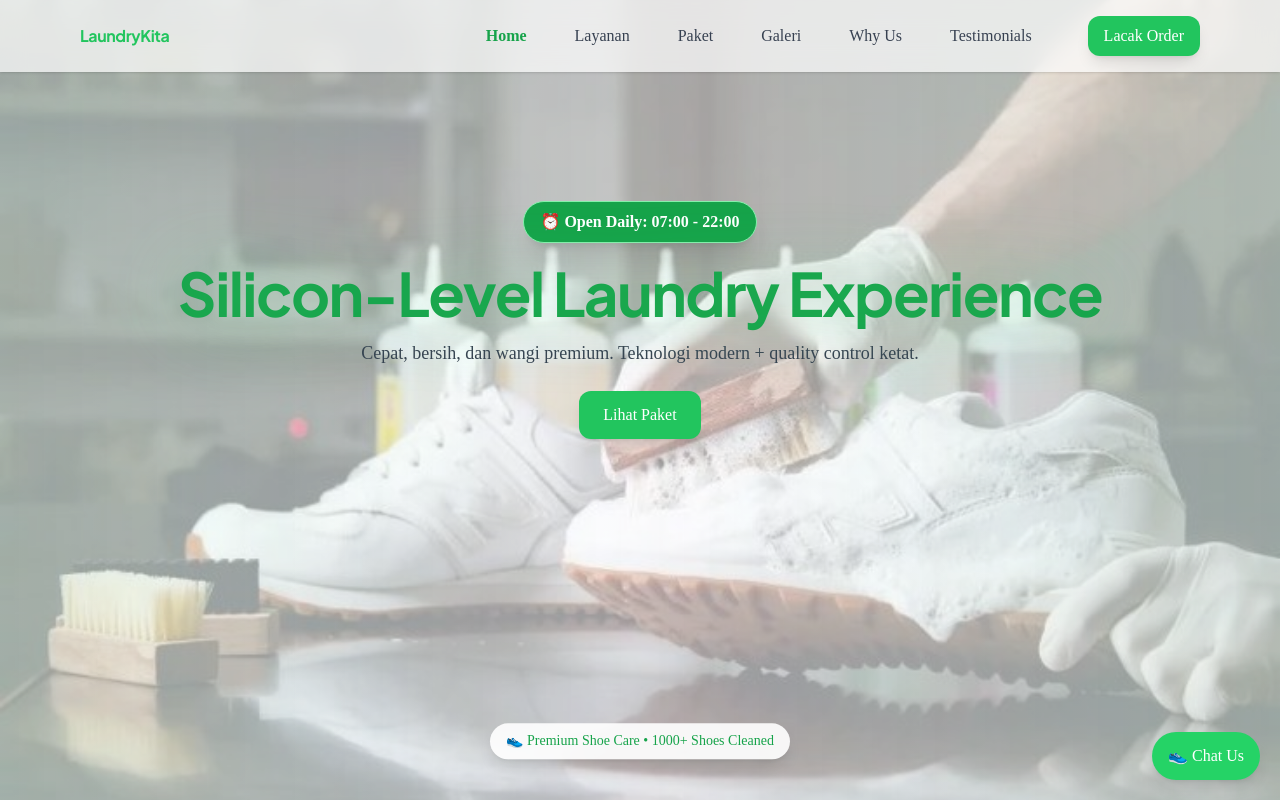
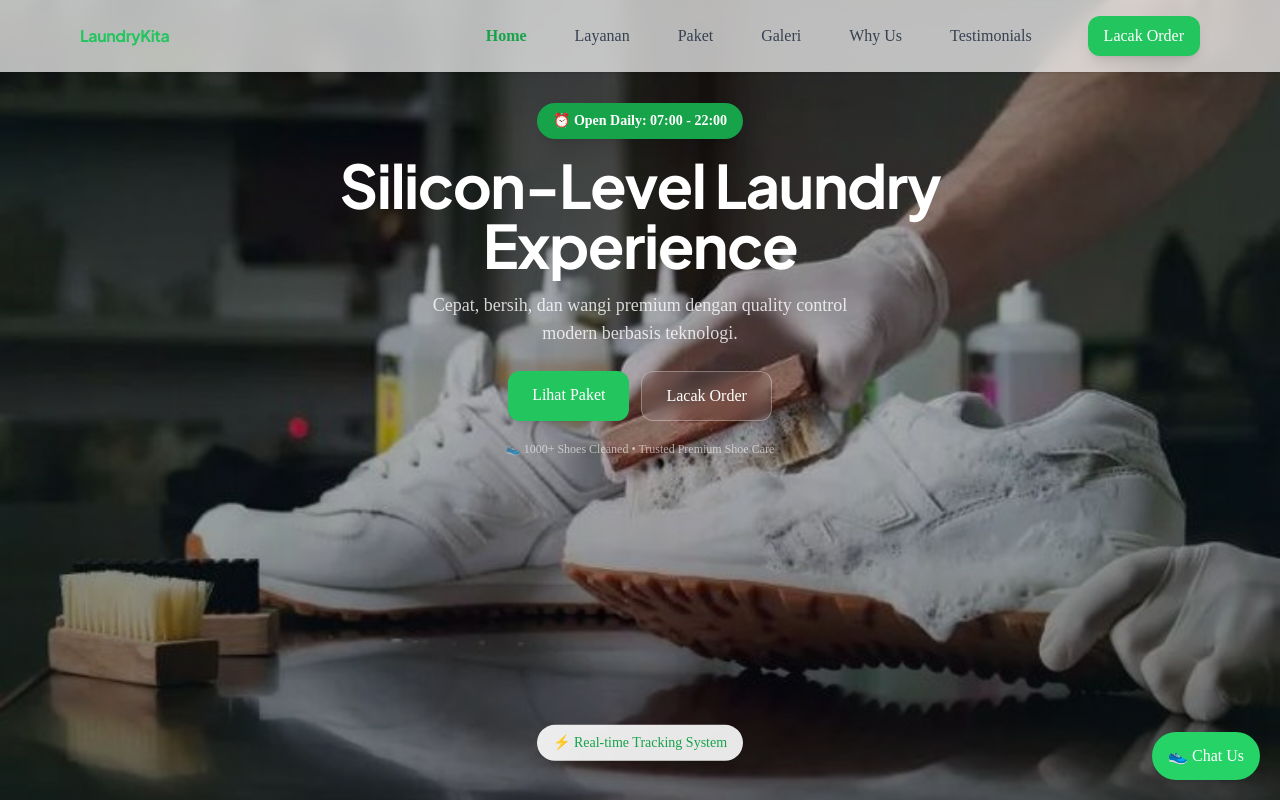
Before and after one commit to trinojusufh/laundryapp, a Next.js app: page / in a window 1280 px wide. Shown: the top 800 px of the page. Built offline with nearby package versions, Linux system fonts and the light colour scheme.

Commit message:
laundry app

```diff
--- a/pages/index.js
+++ b/pages/index.js
@@ -85,7 +85,10 @@ export default function Home() {
             <a href="#testimonials" className={navLink("testimonials")}>
               Testimonials
             </a>
-            <Link href="/tracking" className="ml-4 px-4 py-2 bg-green-500 text-white rounded-xl shadow-lg hover:bg-green-600 transition">
+            <Link
+              href="/tracking"
+              className="ml-4 px-4 py-2 bg-green-500 text-white rounded-xl shadow-lg hover:bg-green-600 transition"
+            >
               Lacak Order
             </Link>
           </div>
@@ -104,7 +107,7 @@ export default function Home() {
       className="fixed inset-0 bg-black/40 backdrop-blur-sm z-40"
     />
 
-            {/* Menu */}
+    {/* MENU PANEL */}
     <motion.div
       initial={{ opacity: 0, y: -20 }}
       animate={{ opacity: 1, y: 0 }}
@@ -115,178 +118,209 @@ export default function Home() {
     >
       <div
         className="
-          w-[90%] max-w-md
+          w-[92%] max-w-md
           bg-white/95 backdrop-blur-xl
           rounded-2xl shadow-2xl
-          p-6 space-y-4
+          overflow-hidden
         "
       >
+
+        {/* ===== MENU LIST ===== */}
+        <div className="flex flex-col">
+
           <a
             onClick={() => setOpen(false)}
             href="#home"
-                  className={navLink("home")}
+            className="px-5 py-4 border-b text-gray-700 hover:bg-green-50 transition"
           >
             Home
           </a>
+
           <a
             onClick={() => setOpen(false)}
             href="#services"
-                  className={navLink("services")}
+            className="px-5 py-4 border-b text-gray-700 hover:bg-green-50 transition"
           >
             Layanan
           </a>
+
           <a
             onClick={() => setOpen(false)}
             href="#pricing"
-                  className={navLink("pricing")}
+            className="px-5 py-4 border-b text-gray-700 hover:bg-green-50 transition"
           >
             Paket
           </a>
+
           <a
             onClick={() => setOpen(false)}
             href="#gallery"
-                  className={navLink("gallery")}
+            className="px-5 py-4 border-b text-gray-700 hover:bg-green-50 transition"
           >
             Galeri
           </a>
+
           <a
             onClick={() => setOpen(false)}
             href="#why-us"
-                  className={navLink("why-us")}
+            className="px-5 py-4 border-b text-gray-700 hover:bg-green-50 transition"
           >
             Why Us
           </a>
+
           <a
             onClick={() => setOpen(false)}
             href="#testimonials"
-                  className={navLink("testimonials")}
+            className="px-5 py-4 border-b text-gray-700 hover:bg-green-50 transition"
           >
             Testimonials
           </a>
+
           <Link
             onClick={() => setOpen(false)}
             href="/tracking"
-                  className={navLink("tracking")}
+            className="px-5 py-4 text-green-600 font-semibold hover:bg-green-50 transition"
           >
             Lacak Order
           </Link>
+        </div>
 
-                {/* Divider */}
-                <div className="border-t pt-4" />
-
-                {/* CTA */}
+        {/* ===== CTA SECTION ===== */}
+        <div className="p-4 border-t bg-gray-50">
           <a
             href="https://wa.me/628xxxx"
             className="
               block text-center
               bg-green-500 text-white
               py-3 rounded-xl
-            shadow-lg hover:bg-green-600 transition
+              shadow-md hover:bg-green-600 transition
             "
           >
             Order Sekarang
           </a>
         </div>
+
+      </div>
     </motion.div>
   </>
+
         )}
       </nav>
       {/* Hero */}
     <section
   id="home"
-        className="relative h-screen flex flex-col justify-center items-center text-center px-4 pt-20 overflow-hidden"
+  className="relative min-h-screen flex items-center justify-center overflow-hidden px-5 pt-24 md:pt-0"
 >
-        {/* Background */}
-        <img
+
+  {/* ===== BACKGROUND IMAGE ===== */}
+  <motion.img
+    initial={{ scale: 1.1 }}
+    animate={{ scale: 1 }}
+    transition={{ duration: 1.2 }}
     src="/image/bg-1.jpg"
     alt="bg"
     className="absolute inset-0 w-full h-full object-cover"
   />
 
-        {/* Strong overlay biar teks & badge kebaca */}
-        <div className="absolute inset-0 bg-black/40 md:bg-white/60" />
+  {/* ===== OVERLAY LAYER (CINEMATIC) ===== */}
+  <div className="absolute inset-0 bg-gradient-to-b from-black/60 via-black/40 to-black/70 md:from-black/40 md:via-black/30 md:to-black/50" />
 
-        {/* Glow animated layer */}
-        <div className="absolute inset-0 bg-gradient-to-r from-green-300/20 via-transparent to-green-300/20 animate-pulse" />
+  {/* ===== SOFT GLOW ===== */}
+  <div className="absolute inset-0 bg-gradient-to-r from-green-400/10 via-transparent to-green-400/10 animate-pulse" />
 
-        {/* HERO CONTENT */}
-        <motion.div style={{ y: yHero }} className="relative z-10">
-          {/* 🔥 RESPONSIVE OPENING BADGE (FIXED VISIBILITY) */}
+  {/* ===== CONTENT WRAPPER ===== */}
+  <motion.div
+    style={{ y: yHero }}
+    className="relative z-10 flex flex-col items-center text-center max-w-2xl"
+  >
+
+    {/* ===== OPEN BADGE ===== */}
     <motion.div
       initial={{ opacity: 0, scale: 0.8 }}
       animate={{ opacity: 1, scale: 1 }}
-            transition={{ duration: 0.5 }}
       className="
-        mb-5 inline-flex items-center gap-2
+        mb-4 inline-flex items-center gap-2
         bg-green-600 text-white font-semibold
         px-4 py-2 rounded-full shadow-xl
-        border border-green-300
-        text-xs sm:text-sm md:text-base
+        text-xs sm:text-sm
       "
     >
       ⏰ Open Daily: 07:00 - 22:00
     </motion.div>
 
-          {/* TITLE */}
+    {/* ===== TITLE (FLUID TYPOGRAPHY) ===== */}
     <motion.h1
-            initial={{ opacity: 0, y: -60 }}
+      initial={{ opacity: 0, y: 30 }}
       animate={{ opacity: 1, y: 0 }}
-            transition={{ duration: 0.8 }}
+      transition={{ duration: 0.7 }}
       className="
-        text-3xl sm:text-4xl md:text-6xl
-        font-bold text-green-600 relative
+        font-bold text-white leading-tight
+        text-[28px] sm:text-4xl md:text-6xl
       "
     >
-            {/* glow text */}
-            <span className="absolute inset-0 blur-2xl text-green-400 opacity-40 animate-pulse">
-              Silicon-Level Laundry Experience
-            </span>
       Silicon-Level Laundry Experience
     </motion.h1>
 
-          {/* DESCRIPTION */}
+    {/* ===== SUBTITLE ===== */}
     <motion.p
       initial={{ opacity: 0 }}
       animate={{ opacity: 1 }}
       transition={{ delay: 0.3 }}
       className="
         mt-4 text-sm sm:text-base md:text-lg
-        max-w-xl mx-auto text-white md:text-gray-700
+        text-white/80 max-w-md
       "
     >
-            Cepat, bersih, dan wangi premium. Teknologi modern + quality control
-            ketat.
+      Cepat, bersih, dan wangi premium dengan quality control modern berbasis teknologi.
     </motion.p>
 
-          {/* CTA */}
+    {/* ===== CTA ===== */}
+    <motion.div
+      className="flex flex-col sm:flex-row gap-3 mt-6"
+    >
       <motion.a
         href="#pricing"
-            whileHover={{ scale: 1.1 }}
+        whileHover={{ scale: 1.05 }}
         className="
-        mt-6 inline-block
-        px-6 py-3
+          px-6 py-3 rounded-xl
           bg-green-500 hover:bg-green-600
-        text-white rounded-xl shadow-lg
-        transition
+          text-white shadow-lg transition
         "
       >
         Lihat Paket
       </motion.a>
+
+      <motion.a
+        href="#lacak"
+        whileHover={{ scale: 1.05 }}
+        className="
+          px-6 py-3 rounded-xl
+          bg-white/10 border border-white/30
+          text-white backdrop-blur
+        "
+      >
+        Lacak Order
+      </motion.a>
     </motion.div>
 
-        {/* FLOATING TRUST BADGE */}
+    {/* ===== TRUST TEXT ===== */}
+    <p className="mt-5 text-xs text-white/60">
+      👟 1000+ Shoes Cleaned • Trusted Premium Shoe Care
+    </p>
+  </motion.div>
+
+  {/* ===== FLOATING BADGE (DESKTOP ONLY) ===== */}
   <motion.div
-          animate={{ y: [0, -12, 0] }}
+    animate={{ y: [0, -10, 0] }}
     transition={{ repeat: Infinity, duration: 3 }}
     className="
-      absolute bottom-8
+      hidden md:flex absolute bottom-8
       bg-white/90 text-green-600
       px-4 py-2 rounded-full
-      shadow-lg text-xs sm:text-sm
-      font-medium
+      shadow-lg text-sm font-medium
     "
   >
-          👟 Premium Shoe Care • 1000+ Shoes Cleaned
+    ⚡ Real-time Tracking System
   </motion.div>
 </section>
       {/* Services */}
--- a/pages/tracking.js
+++ b/pages/tracking.js
@@ -46,16 +46,21 @@ const handleTrack = () => {
   initial={{ opacity: 0, x: -40 }}
   animate={{ opacity: 1, x: 0 }}
   transition={{ duration: 0.6 }}
-            className="hidden md:block"
+  className="w-full md:block"
 >
   <div className="relative">
     <img
       src="/image/bg-6.png"
       alt="tracking laundry"
-                className="w-full"
+      className="
+        w-full md:w-auto
+        max-h-[220px] md:max-h-none
+        object-contain md:object-cover
+        mx-auto
+      "
     />
 
-              <div className="absolute -bottom-5 left-5 bg-white/80 backdrop-blur px-4 py-2 rounded-xl shadow-lg text-sm">
+    <div className="absolute -bottom-3 left-1/2 -translate-x-1/2 md:left-5 md:translate-x-0 bg-white/80 backdrop-blur px-3 py-1 rounded-xl shadow text-xs">
       🔥 Live Tracking System
     </div>
   </div>
```
Also changed, not shown: components/Navbar.js (+57 -54 lines). Lines whose indentation alone changed are shown as unchanged.
